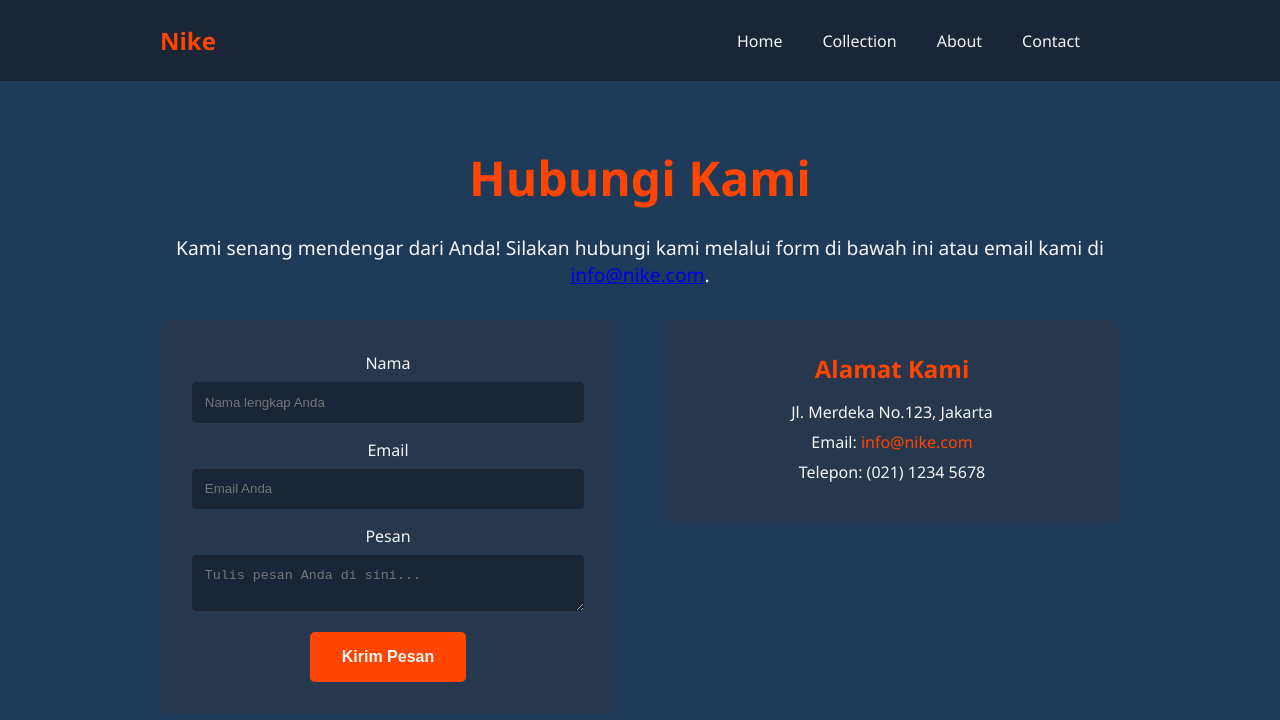
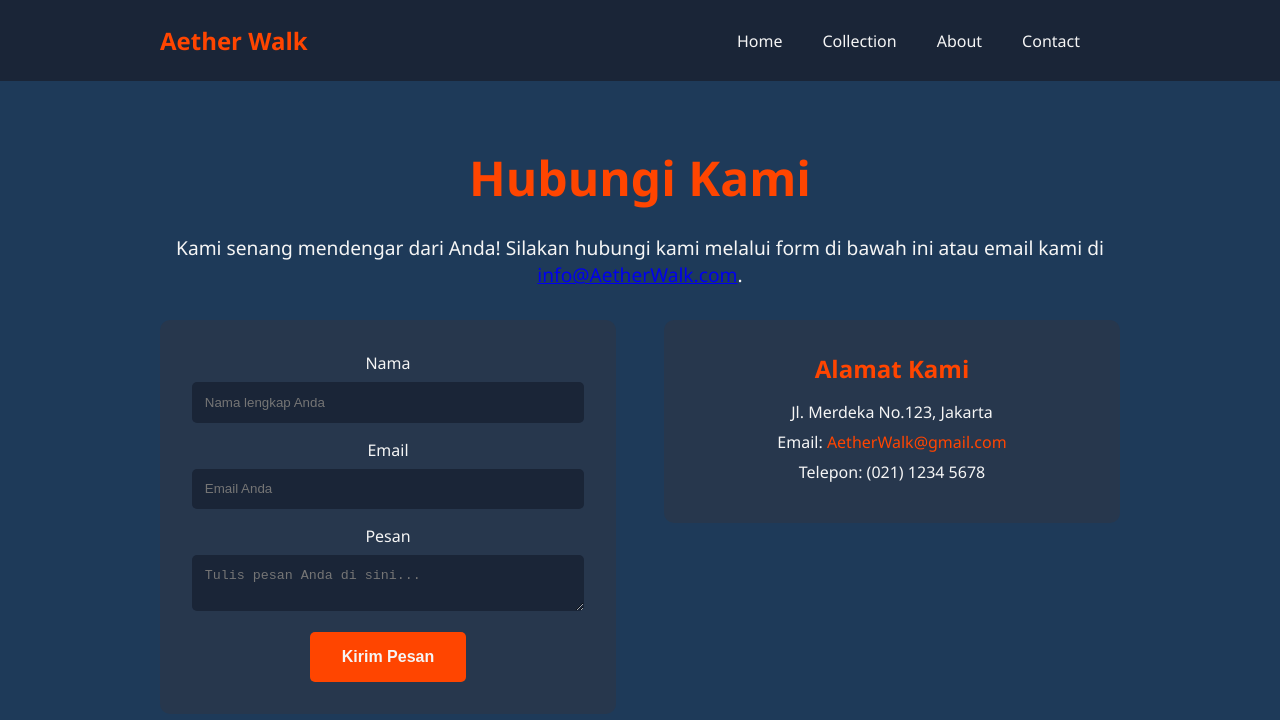
Before and after one commit to HilalSyah/IklanShoesNk, a plain HTML site: page Contact.html in a window 1280 px wide. Drawn offline with Linux system fonts and the light colour scheme.

Commit message:
Update Code

```diff
--- a/Contact.html
+++ b/Contact.html
@@ -13,7 +13,7 @@
         <div class="navbar">
             <nav>
               <div class="logo">
-                <h1>Nike</h1>
+                <h1>Aether Walk</h1>
               </div>
               <ul>
                 <li><a href="index.html">Home</a></li>
@@ -26,7 +26,7 @@
 
     <section class="contact" id="contact">
         <h2>Hubungi Kami</h2>
-        <p>Kami senang mendengar dari Anda! Silakan hubungi kami melalui form di bawah ini atau email kami di <a href="mailto:info@nike.com">info@nike.com</a>.</p>
+        <p>Kami senang mendengar dari Anda! Silakan hubungi kami melalui form di bawah ini atau email kami di <a href="mailto:info@nike.com">info@AetherWalk.com</a>.</p>
 
         <div class="contact-container">
           <form action="#" method="POST" class="contact-form">
@@ -45,7 +45,7 @@
           <div class="contact-info">
             <h3>Alamat Kami</h3>
             <p>Jl. Merdeka No.123, Jakarta</p>
-            <p>Email: <a href="mailto:info@nike.com">info@nike.com</a></p>
+            <p>Email: <a href="mailto:info@nike.com">AetherWalk@gmail.com</a></p>
             <p>Telepon: (021) 1234 5678</p>
           </div>
         </div>
```
Also changed, not shown: About.html (+1 -1 lines), index.html (+1 -1 lines).
